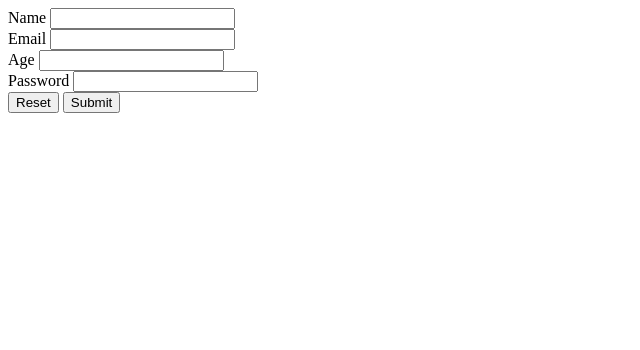
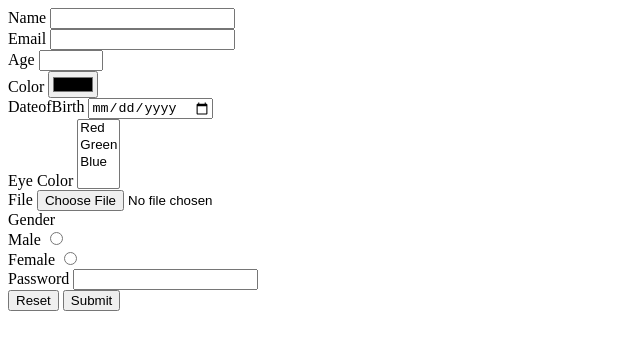
Before and after one commit to ismailakinkunmi/simple-form, a plain HTML site: page index.html in a window 1280 px wide. Shown: the whole page, without its empty margins (0-640 px from the left). Drawn offline with Linux system fonts and the light colour scheme.

Commit message:
complete form tutorial

```diff
--- a/index.html
+++ b/index.html
@@ -6,7 +6,7 @@
     <title>simple form</title>
 </head>
 <body>
-    <form action="results.html" method="get">
+    <form action="results.html" method="get" enctype="multipart/form-data">
         <div>
             <label for="name">Name</label>
             <input type="text" name="name" id="name">
@@ -18,8 +18,42 @@
 
         <div>
             <label for="age">Age</label>
-            <input type="number" name="age" id="age" >
+            <input type="number" name="age" id="age" min="18" max="100">
         </div>
+        <div>
+            <label for="color">Color</label>
+            <input type="color" name="color" id="color">
+        </div>
+        <div>
+            <label for="date">DateofBirth</label>
+            <input type="date" name="date" id="date" min="2020-10-03" value="2000-01-00">
+        </div>
+        <div>
+            <label for="eyeColor">Eye Color</label>
+            <select name="eye-color" id="eyeColor" multiple>
+                <option value="red">Red</option>
+                <option value="green">Green</option>
+                <option value="blue">Blue</option>
+            </select>
+        </div>
+
+        <div>
+            <label for="file">File</label>
+            <input type="file" id="file" name="file">
+        </div>
+
+        <div>
+            Gender
+            <div>
+                <label for="male">Male</label>
+                <input type="radio" name="gender" id="male" value="male">
+            </div>
+            <div>
+                <label for="female">Female</label>
+                <input type="radio" name="gender" id="female" value="female">
+            </div>
+        </div>
+
 
         <div>
             <label for="password">Password</label>
```
